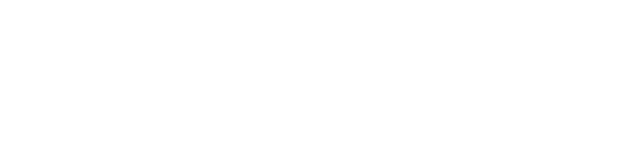
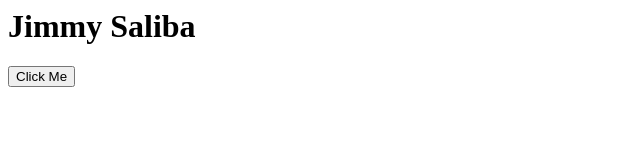
Before and after one commit to JimmySaliba/Training-, a plain HTML site: page index.html in a window 1280 px wide. Shown: the whole page, without its empty margins (0-640 px from the left). Drawn offline with Linux system fonts and the light colour scheme.

Commit message:
Fix the h1 Tag

```diff
--- a/index.html
+++ b/index.html
@@ -1 +1,3 @@
+<h1> Jimmy Saliba</h1>
+<button onclick="test()">Click Me</button>
 <script src = "index.js"></script>
```
